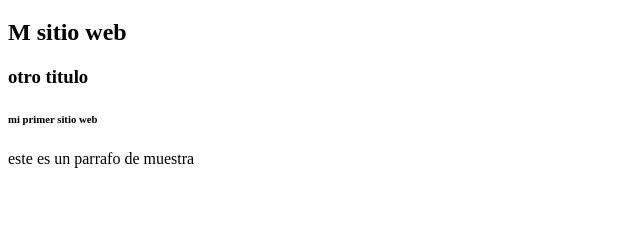
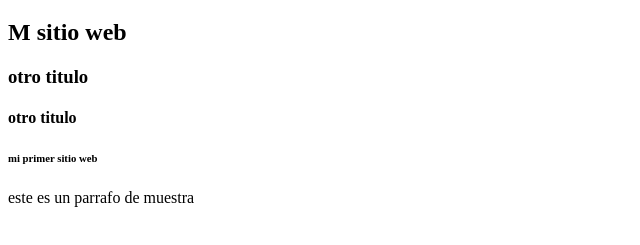
Before and after one commit to edwincelisg/Ciclo3, a plain HTML site: page index.html in a window 1280 px wide. Shown: the part 61-306 px from the top of the page, without its empty margins (0-640 px from the left). Drawn offline with Linux system fonts and the light colour scheme.

Commit message:
version 1.2

```diff
--- a/index.html
+++ b/index.html
@@ -20,6 +20,7 @@
 	<h1>Mi sitio web</h1>
 	<h2>M sitio web</h2>
 	<h3>otro titulo</h3>
+	<h4>otro titulo</h4>
 
 <script>
 
```
